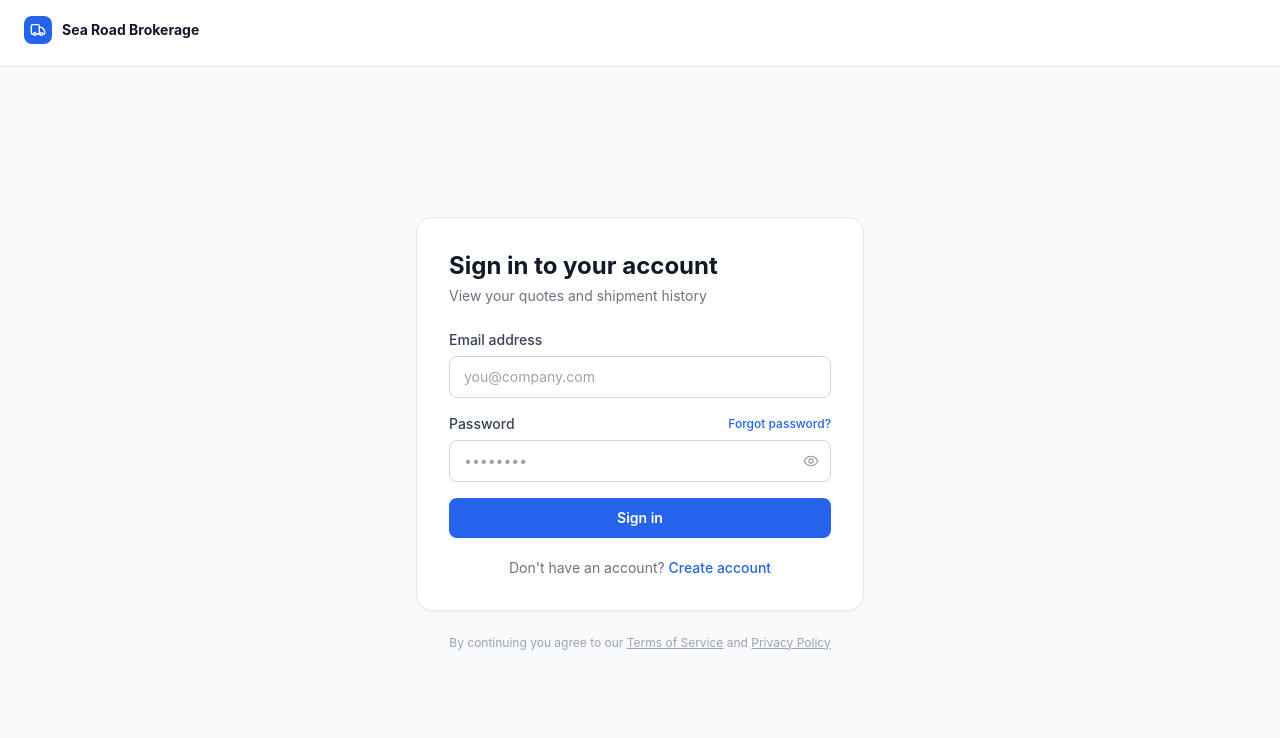
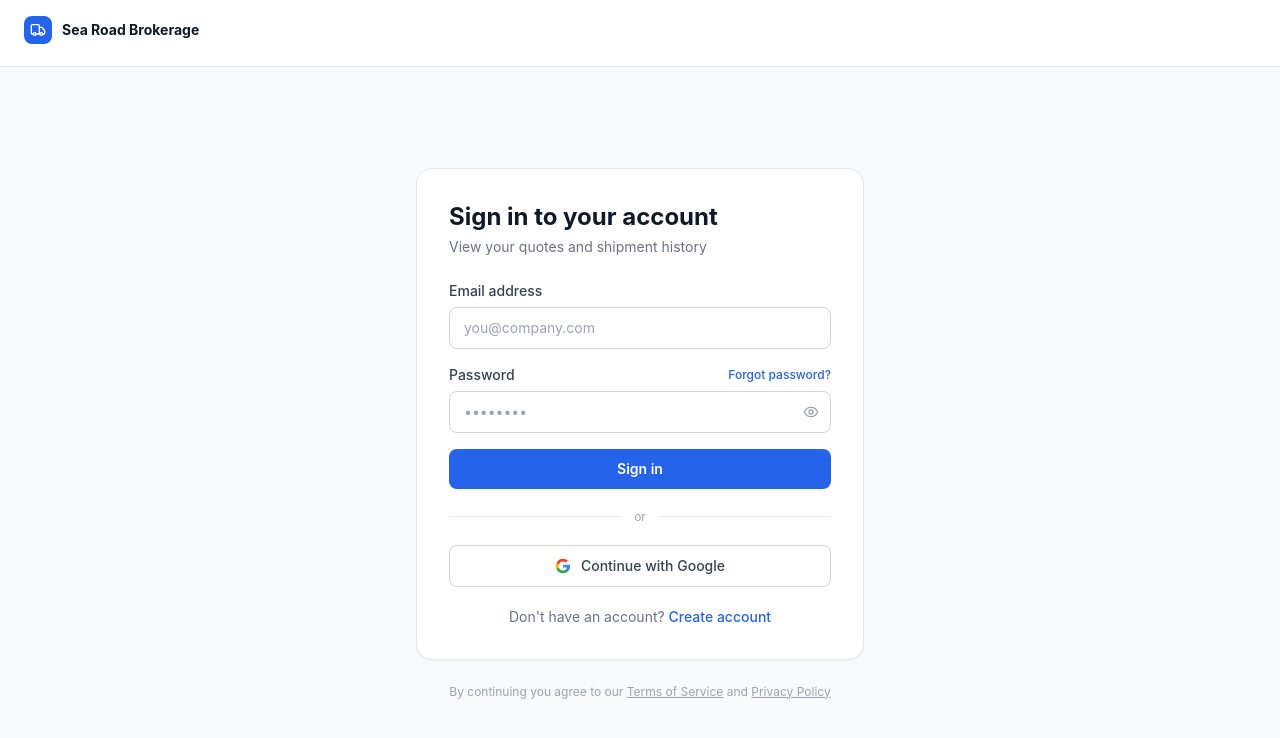
Before and after one commit to PexifeyYT/searoadbrokerage, a Next.js app: page /login in a window 1280 px wide. Shown: the top 738 px of the page. Built offline with nearby package versions, Linux system fonts and the light colour scheme; no server answers.

Commit message:
Add Google OAuth button to login page

```diff
--- a/src/app/login/page.tsx
+++ b/src/app/login/page.tsx
@@ -8,6 +8,17 @@
 
 type Mode = 'login' | 'register';
 
+function GoogleIcon() {
+  return (
+    <svg className="h-4 w-4" viewBox="0 0 24 24" aria-hidden="true">
+      <path d="M22.56 12.25c0-.78-.07-1.53-.2-2.25H12v4.26h5.92c-.26 1.37-1.04 2.53-2.21 3.31v2.77h3.57c2.08-1.92 3.28-4.74 3.28-8.09z" fill="#4285F4"/>
+      <path d="M12 23c2.97 0 5.46-.98 7.28-2.66l-3.57-2.77c-.98.66-2.23 1.06-3.71 1.06-2.86 0-5.29-1.93-6.16-4.53H2.18v2.84C3.99 20.53 7.7 23 12 23z" fill="#34A853"/>
+      <path d="M5.84 14.09c-.22-.66-.35-1.36-.35-2.09s.13-1.43.35-2.09V7.07H2.18C1.43 8.55 1 10.22 1 12s.43 3.45 1.18 4.93l3.66-2.84z" fill="#FBBC05"/>
+      <path d="M12 5.38c1.62 0 3.06.56 4.21 1.64l3.15-3.15C17.45 2.09 14.97 1 12 1 7.7 1 3.99 3.47 2.18 7.07l3.66 2.84c.87-2.6 3.3-4.53 6.16-4.53z" fill="#EA4335"/>
+    </svg>
+  );
+}
+
 export default function LoginPage() {
   const [mode, setMode] = useState<Mode>('login');
   const [email, setEmail] = useState('');
@@ -15,9 +26,23 @@
   const [name, setName] = useState('');
   const [showPassword, setShowPassword] = useState(false);
   const [loading, setLoading] = useState(false);
+  const [googleLoading, setGoogleLoading] = useState(false);
   const [error, setError] = useState<string | null>(null);
   const [success, setSuccess] = useState<string | null>(null);
   const router = useRouter();
+
+  const handleGoogle = async () => {
+    setGoogleLoading(true);
+    setError(null);
+    const { error: oauthError } = await supabase.auth.signInWithOAuth({
+      provider: 'google',
+      options: { redirectTo: `${window.location.origin}/auth/complete` },
+    });
+    if (oauthError) {
+      setError('Google sign in failed. Try email/password.');
+      setGoogleLoading(false);
+    }
+  };
 
   const handleLogin = async (e: React.FormEvent) => {
     e.preventDefault();
@@ -187,12 +212,30 @@
 
               <button
                 type="submit"
-                disabled={loading}
+                disabled={loading || googleLoading}
                 className="w-full bg-blue-600 hover:bg-blue-700 disabled:opacity-50 disabled:cursor-not-allowed text-white font-semibold py-2.5 rounded-lg text-sm transition-colors shadow-sm"
               >
                 {loading ? 'Please wait...' : mode === 'login' ? 'Sign in' : 'Create account'}
               </button>
             </form>
+
+            {/* Divider */}
+            <div className="flex items-center gap-3 my-5">
+              <div className="flex-1 h-px bg-gray-200" />
+              <span className="text-xs text-gray-400">or</span>
+              <div className="flex-1 h-px bg-gray-200" />
+            </div>
+
+            {/* Google */}
+            <button
+              type="button"
+              onClick={handleGoogle}
+              disabled={googleLoading || loading}
+              className="w-full flex items-center justify-center gap-2.5 border border-gray-300 rounded-lg py-2.5 text-sm font-medium text-gray-700 hover:bg-gray-50 disabled:opacity-50 disabled:cursor-not-allowed transition-colors"
+            >
+              <GoogleIcon />
+              {googleLoading ? 'Redirecting...' : 'Continue with Google'}
+            </button>
 
             {/* Mode switch */}
             <p className="text-center text-sm text-gray-500 mt-5">
```
